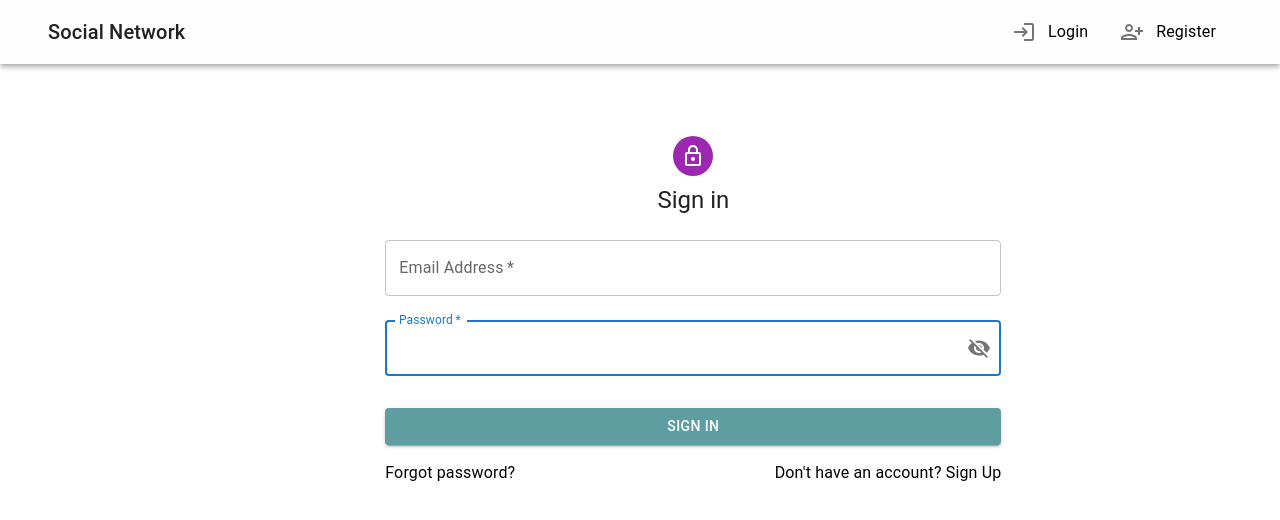
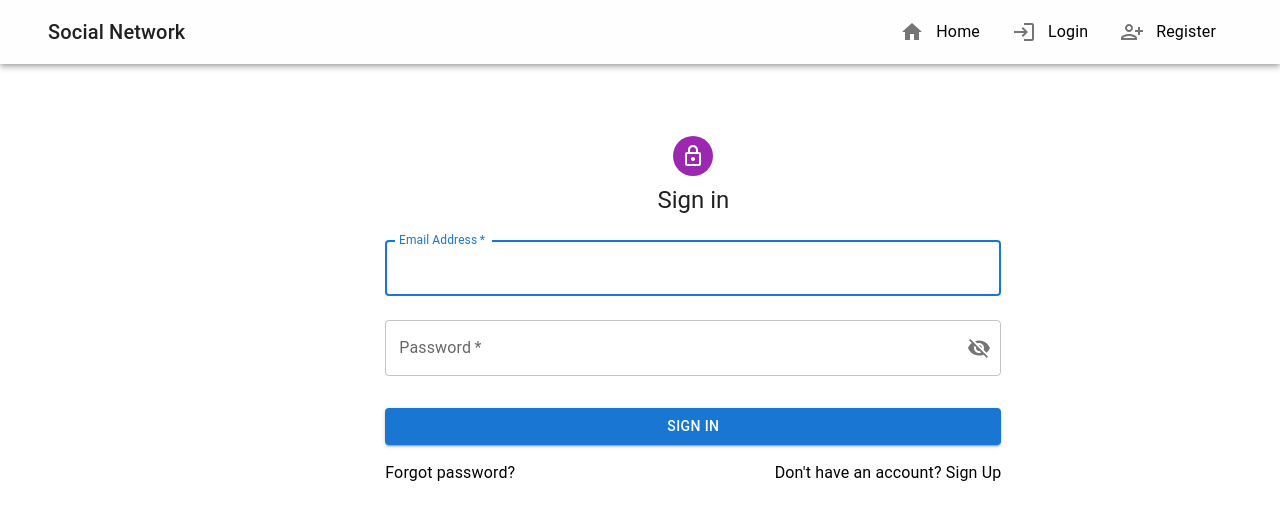
Before and after one commit to capo33/social-app-v2, a React (Create React App) app in the folder frontend/: page /login in a window 1280 px wide. Shown: the top 520 px of the page. Built offline with nearby package versions, Linux system fonts and the light colour scheme.

Commit message:
update header & post details

```diff
--- a/frontend/src/components/Main/Main.tsx
+++ b/frontend/src/components/Main/Main.tsx
@@ -1,8 +1,9 @@
 import * as React from "react";
 import Divider from "@mui/material/Divider";
-import { Grid, Typography, IconButton } from "@mui/material";
+import { Grid, Typography, IconButton, Tooltip } from "@mui/material";
+
+import BookmarkIcon from "@mui/icons-material/Bookmark";
 import BookmarkBorderIcon from "@mui/icons-material/BookmarkBorder";
-import BookmarkIcon from "@mui/icons-material/Bookmark";
 
 import {
   getSavedPosts,
@@ -29,7 +30,7 @@ export default function Main(props: MainProps) {
   const postIds = savedPosts?.map((post) => post._id);
 
   React.useEffect(() => {
-    dispatch(getSavedPosts({ userId: me?._id as string, token }));
+    me && dispatch(getSavedPosts({ userId: me?._id as string, token }));
   }, [dispatch, me, token]);
 
   // Save Recipe
@@ -77,7 +78,13 @@ export default function Main(props: MainProps) {
         }}
       >
         {description}
-        {postIds?.includes(p?._id as any) ? (
+        {!user ? (
+          <Tooltip title='Please loging to save the post'>
+            <IconButton>
+              <BookmarkBorderIcon sx={{ color: "black" }} />
+            </IconButton>
+          </Tooltip>
+        ) : postIds?.includes(p?._id as any) ? (
           <IconButton onClick={() => handleUnsaveRecipe(p?._id!)}>
             <BookmarkIcon sx={{ color: "black" }} />
           </IconButton>
--- a/frontend/src/components/Navbar/Header.tsx
+++ b/frontend/src/components/Navbar/Header.tsx
@@ -15,6 +15,7 @@ import ListItemIcon from "@mui/material/ListItemIcon";
 import { ThemeProvider, createTheme } from "@mui/material/styles";
 
 // Icons
+import HomeIcon from "@mui/icons-material/Home";
 import LoginIcon from "@mui/icons-material/Login";
 import MoreIcon from "@mui/icons-material/MoreVert";
 import LogoutIcon from "@mui/icons-material/Logout";
@@ -22,7 +23,6 @@ import PersonIcon from "@mui/icons-material/Person";
 import AccountCircle from "@mui/icons-material/AccountCircle";
 import PersonAddAltIcon from "@mui/icons-material/PersonAddAlt";
 import NotificationsIcon from "@mui/icons-material/Notifications";
-
 import { logout } from "../../redux/fetures/Auth/authSlice";
 import { useAppSelector, useAppDispatch } from "../../redux/app/store";
 
@@ -198,6 +198,14 @@ export default function Header() {
         </Box>
       ) : (
         <Box component={"div"}>
+          <Link to={"/"} onClick={handleClose}>
+            <MenuItem>
+              <ListItemIcon>
+                <HomeIcon />
+              </ListItemIcon>
+              Home
+            </MenuItem>
+          </Link>
           <Link to={"/login"} onClick={handleClose}>
             <MenuItem>
               <ListItemIcon>
@@ -256,6 +264,14 @@ export default function Header() {
                   </>
                 ) : (
                   <>
+                    <Link to={"/"} onClick={handleClose}>
+                      <MenuItem>
+                        <ListItemIcon>
+                          <HomeIcon />
+                        </ListItemIcon>
+                        Home
+                      </MenuItem>
+                    </Link>
                     <Link to={"/login"}>
                       <MenuItem onClick={handleClose}>
                         <ListItemIcon>
--- a/frontend/src/pages/auth/ForgotPassword.tsx
+++ b/frontend/src/pages/auth/ForgotPassword.tsx
@@ -136,7 +136,7 @@ export default function ForgotPassword() {
             type='submit'
             fullWidth
             variant='contained'
-            sx={{ mt: 3, mb: 2, backgroundColor: "cadetblue" }}
+            sx={{ mt: 3, mb: 2 }}
           >
             Reset Password
           </Button>
--- a/frontend/src/pages/auth/Login.tsx
+++ b/frontend/src/pages/auth/Login.tsx
@@ -121,14 +121,13 @@ export default function Login() {
                 </InputAdornment>
               ),
             }}
-            autoFocus
           />
 
           <Button
             type='submit'
             fullWidth
             variant='contained'
-            sx={{ mt: 3, mb: 2, backgroundColor: "cadetblue" }}
+            sx={{ mt: 3, mb: 2 }}
           >
             Sign In
           </Button>
--- a/frontend/src/pages/auth/Register.tsx
+++ b/frontend/src/pages/auth/Register.tsx
@@ -138,7 +138,7 @@ export default function Register() {
             type='submit'
             fullWidth
             variant='contained'
-            sx={{ mt: 3, mb: 2, backgroundColor: "cadetblue" }}
+            sx={{ mt: 3, mb: 2 }}
           >
             Register
           </Button>
--- a/frontend/src/routes/routes.tsx
+++ b/frontend/src/routes/routes.tsx
@@ -23,8 +23,8 @@ const routes = createBrowserRouter(
       <Route path='login' element={<Login />} />
       <Route path='register' element={<Register />} />
       <Route path='forgot-password' element={<ForgotPassword />} />
+      <Route path=':title/:id' element={<PostDetails />} />
       <Route path='profile/:id' element={<UserProfile />} />
-      <Route path=':title/:id' element={<PostDetails />} />
 
       {/* Private routes */}
       <Route path='' element={<Protect />}>
```
Also changed, not shown: frontend/public/logo.svg.
